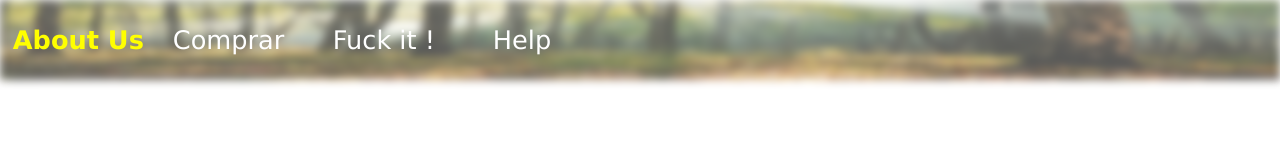
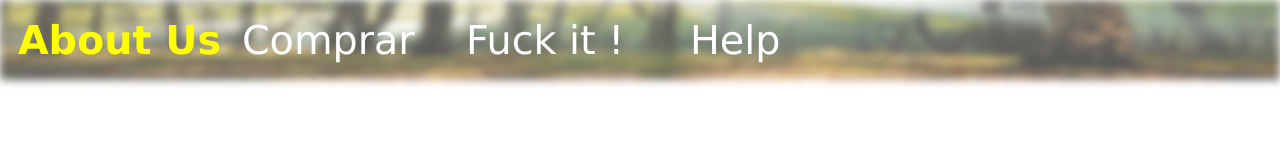
Before and after one commit to olimpius2/cram, a plain HTML site: page index.html in a window 1280 px wide. Drawn offline with Linux system fonts and the light colour scheme.

Commit message:
Update style.css

```diff
--- a/style.css
+++ b/style.css
@@ -20,7 +20,7 @@ div ul#upper_banner_list {
   position        : absolute;
   top             : 0vw;
   left            : 0vw;
-  width           : 50%;
+  width           : 70%;
   height          : 100%;
   margin          : 0;
   padding         : 0;
@@ -37,7 +37,7 @@ div ul li {
   padding     : 0 0 0 2%;
   align-items : center;
   font-family : verdana;
-  font-size   : 2vw;
+  font-size   : 3.1vw;
 }
 
 div ul li:hover {
```
